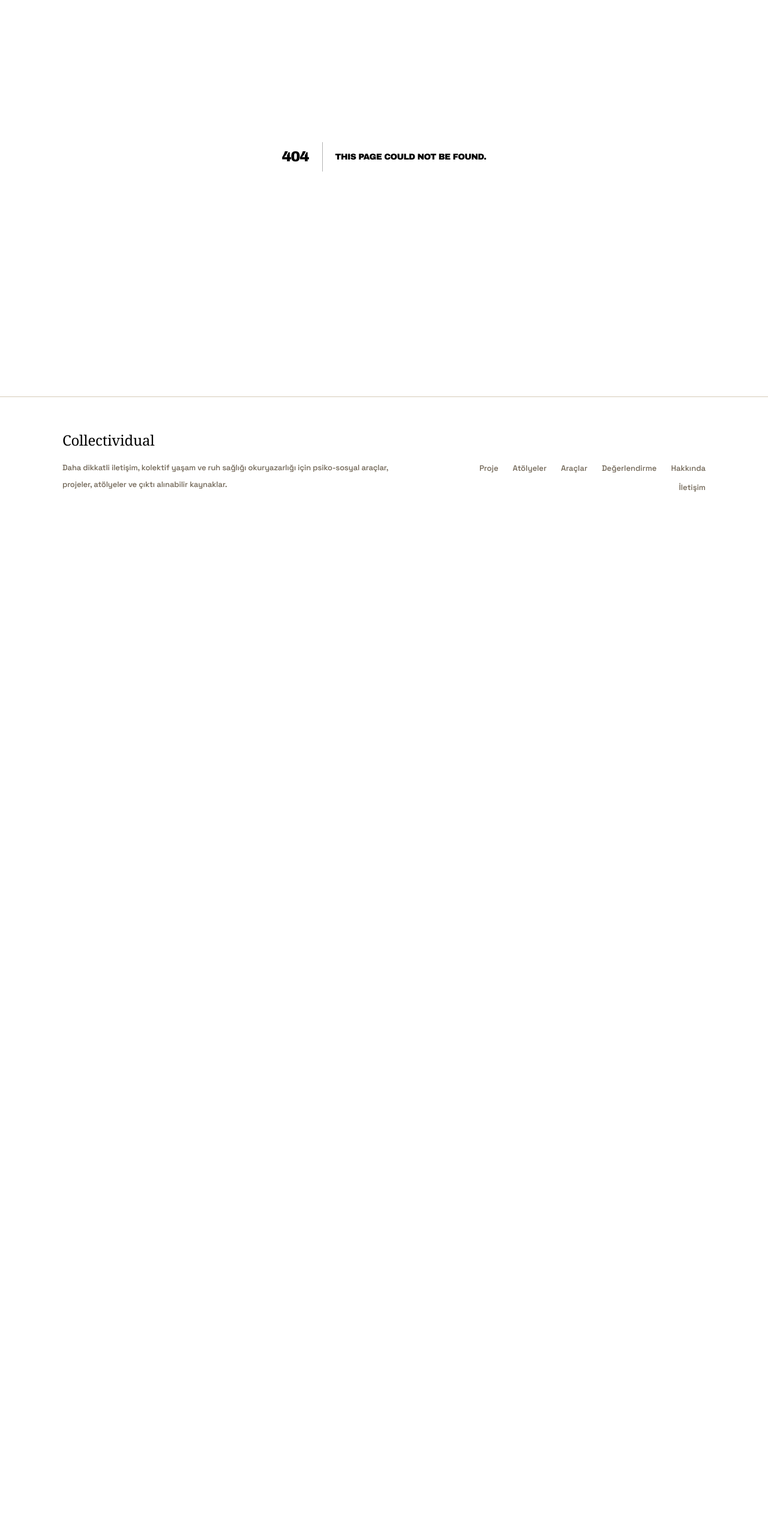
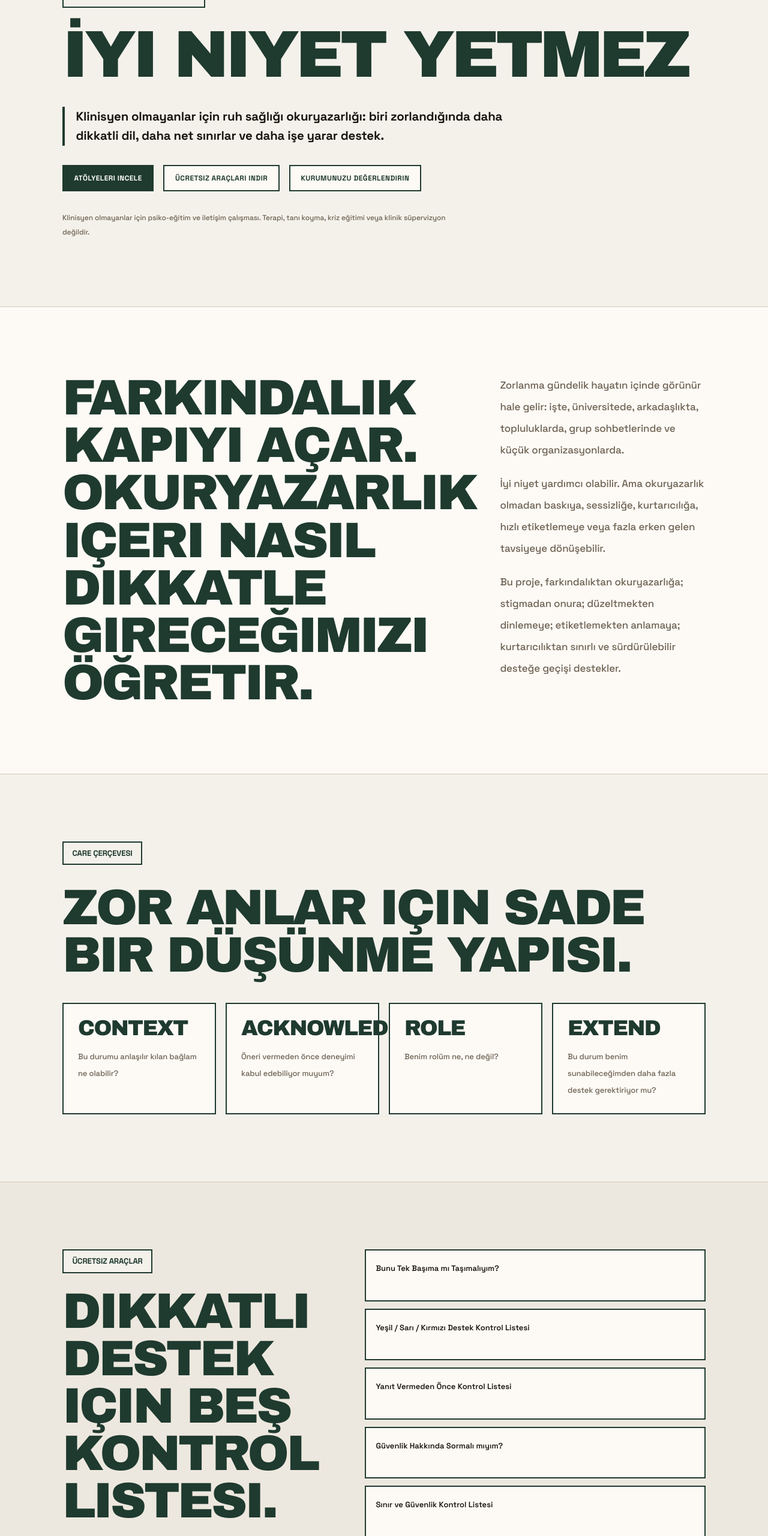
Before and after one commit to selaleakirmak-cmyk/collectividual-site, a Next.js app: page /tr/campaigns/good-intentions-are-not-enough in a window 1280 px wide. Before the commit this address had no page. Shown: the part 236-2797 px from the top of the page at 60% size. Before the commit the page ends 1114 px from the top, so only its background shows below. Built offline with nearby package versions, Linux system fonts and the light colour scheme.

Commit message:
Add Turkish project page

```diff
--- /dev/null
+++ b/app/tr/campaigns/good-intentions-are-not-enough/page.tsx
@@ -0,0 +1,98 @@
+import Link from "next/link";
+import Container from "@/components/site/Container";
+
+const care = [
+  ["Context", "Bu durumu anlaşılır kılan bağlam ne olabilir?"],
+  ["Acknowledge", "Öneri vermeden önce deneyimi kabul edebiliyor muyum?"],
+  ["Role", "Benim rolüm ne, ne değil?"],
+  ["Extend", "Bu durum benim sunabileceğimden daha fazla destek gerektiriyor mu?"],
+];
+
+const tools = [
+  "Bunu Tek Başıma mı Taşımalıyım?",
+  "Yeşil / Sarı / Kırmızı Destek Kontrol Listesi",
+  "Yanıt Vermeden Önce Kontrol Listesi",
+  "Güvenlik Hakkında Sormalı mıyım?",
+  "Sınır ve Güvenlik Kontrol Listesi",
+];
+
+export const metadata = {
+  title: "İyi Niyet Yetmez | Collectividual",
+  description: "Klinisyen olmayanlar için ruh sağlığı okuryazarlığı: dikkatli iletişim, daha net sınırlar ve daha işe yarar destek.",
+};
+
+export default function TurkishProjectPage() {
+  return (
+    <>
+      <section className="poster-section border-b border-[var(--border)]">
+        <Container>
+          <p className="poster-kicker mb-7">Collectividual kamusal proje</p>
+          <h1 className="poster-title poster-title--tr-wide">İyi Niyet Yetmez</h1>
+          <p className="poster-lede mt-9">Klinisyen olmayanlar için ruh sağlığı okuryazarlığı: biri zorlandığında daha dikkatli dil, daha net sınırlar ve daha işe yarar destek.</p>
+          <div className="mt-8 flex flex-wrap gap-4">
+            <Link href="/tr/workshops" className="poster-button">Atölyeleri incele</Link>
+            <Link href="/tr/tools/mental-health-literacy-checklists" className="poster-button poster-button--secondary">Ücretsiz araçları indir</Link>
+            <Link href="/tr/assessment/mental-health-literacy" className="poster-button poster-button--secondary">Kurumunuzu değerlendirin</Link>
+          </div>
+          <p className="mt-8 max-w-2xl text-[12px] leading-6 text-[var(--muted)]">Klinisyen olmayanlar için psiko-eğitim ve iletişim çalışması. Terapi, tanı koyma, kriz eğitimi veya klinik süpervizyon değildir.</p>
+        </Container>
+      </section>
+
+      <section className="poster-section border-b border-[var(--border)] bg-[var(--surface)]">
+        <Container className="grid gap-10 md:grid-cols-[0.9fr_1.1fr]">
+          <h2 className="poster-title poster-title--tr-medium">Farkındalık kapıyı açar. Okuryazarlık içeri nasıl dikkatle gireceğimizi öğretir.</h2>
+          <div className="space-y-5 text-[15px] leading-8 text-[var(--muted)] md:text-[17px] md:leading-9">
+            <p>Zorlanma gündelik hayatın içinde görünür hale gelir: işte, üniversitede, arkadaşlıkta, topluluklarda, grup sohbetlerinde ve küçük organizasyonlarda.</p>
+            <p>İyi niyet yardımcı olabilir. Ama okuryazarlık olmadan baskıya, sessizliğe, kurtarıcılığa, hızlı etiketlemeye veya fazla erken gelen tavsiyeye dönüşebilir.</p>
+            <p>Bu proje, farkındalıktan okuryazarlığa; stigmadan onura; düzeltmekten dinlemeye; etiketlemekten anlamaya; kurtarıcılıktan sınırlı ve sürdürülebilir desteğe geçişi destekler.</p>
+          </div>
+        </Container>
+      </section>
+
+      <section className="poster-section border-b border-[var(--border)]">
+        <Container>
+          <p className="poster-kicker mb-8">CARE çerçevesi</p>
+          <h2 className="poster-title poster-title--tr-medium">Zor anlar için sade bir düşünme yapısı.</h2>
+          <div className="mt-10 grid gap-4 md:grid-cols-4">
+            {care.map(([title, question]) => (
+              <div key={title} className="border-2 border-[var(--accent)] bg-[var(--surface)] p-6">
+                <h3 className="text-3xl leading-tight text-[var(--accent)] md:text-4xl">{title}</h3>
+                <p className="mt-4 text-[13px] leading-7 text-[var(--muted)]">{question}</p>
+              </div>
+            ))}
+          </div>
+        </Container>
+      </section>
+
+      <section className="poster-section border-b border-[var(--border)] bg-[var(--surface-soft)]">
+        <Container className="grid gap-10 md:grid-cols-[0.9fr_1.1fr]">
+          <div>
+            <p className="poster-kicker mb-6 bg-[var(--bg)]">Ücretsiz araçlar</p>
+            <h2 className="poster-title poster-title--tr-medium">Dikkatli destek için beş kontrol listesi.</h2>
+            <p className="mt-6 text-[15px] leading-8 text-[var(--muted)]">Klinisyen olmayanlar için duraklama araçları. Eğitim amaçlı kaynaklardır; klinik değerlendirme aracı değildir.</p>
+          </div>
+          <div className="grid gap-3">
+            {tools.map((tool) => (
+              <div key={tool} className="border-2 border-[var(--accent)] bg-[var(--surface)] p-4 text-[13px] font-semibold leading-7">{tool}</div>
+            ))}
+            <Link href="/tr/tools/mental-health-literacy-checklists" className="mt-3 text-[13px] font-bold tracking-[0.02em] text-[var(--accent)]">Araçları e-posta ile al →</Link>
+          </div>
+        </Container>
+      </section>
+
+      <section className="poster-section">
+        <Container>
+          <div className="border-2 border-[var(--accent)] bg-[var(--surface)] p-7 md:p-12">
+            <p className="poster-kicker mb-6">Buradan başla</p>
+            <h2 className="poster-title poster-title--tr-medium">Nereden başlayacağınızdan emin değil misiniz?</h2>
+            <p className="poster-lede mt-8">Grubunuzu anlatın; atölye, araçlar, değerlendirme veya daha uzun eğitim formatından hangisinin doğru sonraki adım olduğunu birlikte netleştirelim.</p>
+            <div className="mt-8 flex flex-wrap gap-4">
+              <Link href="/tr/join" className="poster-button">İletişime geç</Link>
+              <Link href="/tr/workshops" className="poster-button poster-button--secondary">Atölyeleri incele</Link>
+            </div>
+          </div>
+        </Container>
+      </section>
+    </>
+  );
+}
```
